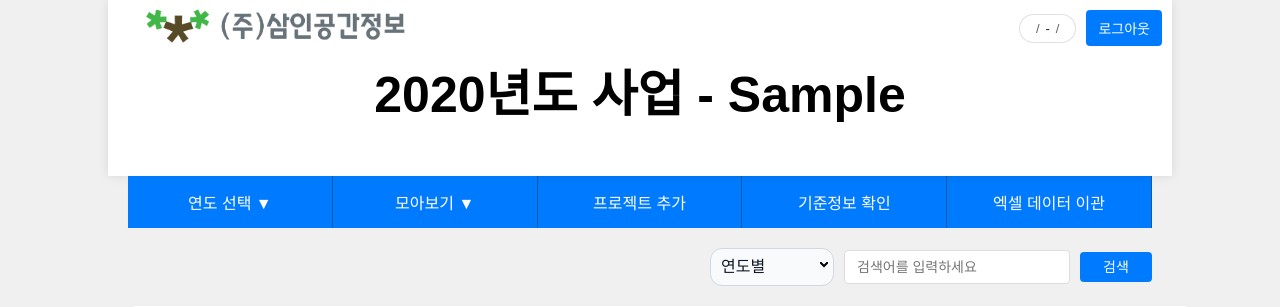
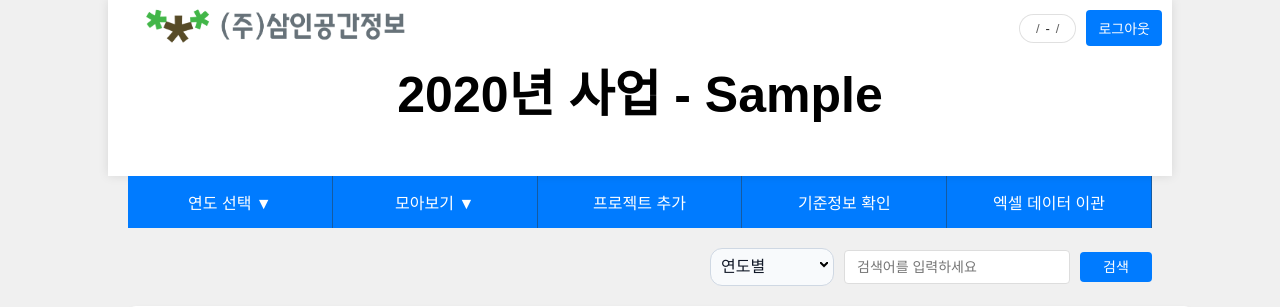
Before and after one commit to shinjeaho/PMS, a Python web app: template templates/PMS_Business_Year.html in a window 1280 px wide. Shown: the top 307 px of the page. Run offline with Jinja, Linux system fonts and the light colour scheme; the template is opened without the code that fills it: most values are stand-ins (such as "Sample title", 1, 10 or a date in 2020).

Commit message:
제목 버그 수정

```diff
--- a/templates/PMS_Business_Year.html
+++ b/templates/PMS_Business_Year.html
@@ -11,7 +11,7 @@
 <body>
     <header class="pageheader" style="position: relative;">
         <h1 id="yearTitle" style="font-size: 50px; text-align: center; margin-bottom: 30px;">
-            {{ selected_year }}년도 사업
+            {{ selected_year }}년 사업
             {% if view_type %}
             - {{ view_type }}
             {% endif %}
```
